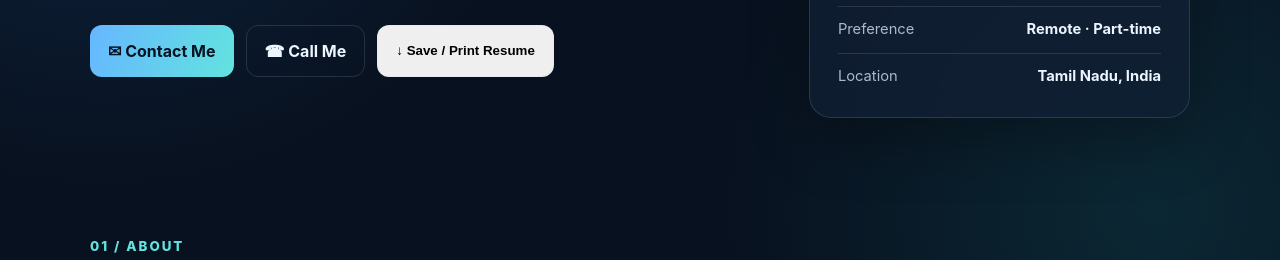
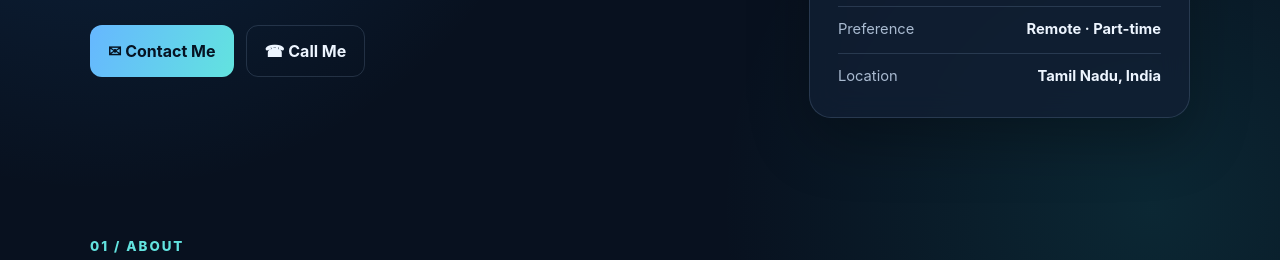
Before and after one commit to nav24bit3-byte/dharshini-resume, a plain HTML site: page index.html in a window 1280 px wide. Shown: the part 523-783 px from the top of the page. Drawn offline with Linux system fonts and the light colour scheme.

Commit message:
https://dharshini-resume.vercel.app/

```diff
--- a/index.html
+++ b/index.html
@@ -119,7 +119,7 @@
         <div class="actions">
           <a class="btn primary" href="mailto:adharshini0504@gmail.com">✉ Contact Me</a>
           <a class="btn" href="tel:+918778546134">☎ Call Me</a>
-          <button class="btn" onclick="window.print()">↓ Save / Print Resume</button>
+
         </div>
       </div>
       <aside class="profile-card reveal">
```
